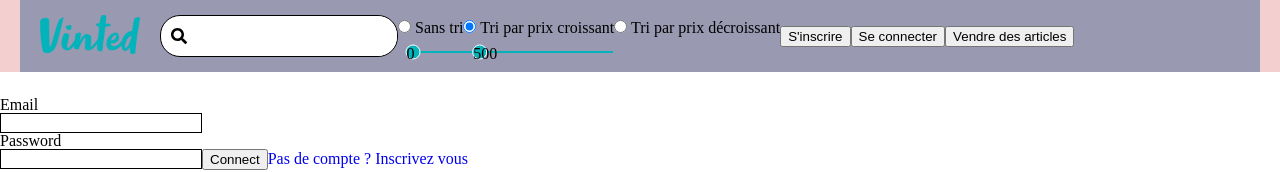
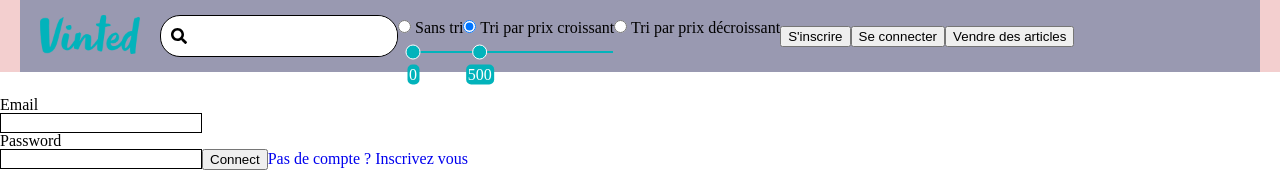
Before and after one commit to Bilboramix/react_vinted-front, a React (Create React App) app: page /login in a window 1280 px wide. Both pictures are taken after a click on the radio button 469 px from the left and 34 px from the top of the page. Shown: the top 172 px of the page. Built offline with nearby package versions, Linux system fonts and the light colour scheme.

Commit message:
fixed state warning

```diff
--- a/src/App.css
+++ b/src/App.css
@@ -30,6 +30,15 @@ header {
   background-color: rgb(153, 153, 177);
   padding: 15px 20px;
   align-items: center;
+}
+.price-filter-value {
+  position: relative;
+  top: 19px;
+  background-color: #02b3bb;
+  height: 20px;
+  color: white;
+  padding: 2px;
+  border-radius: 5px;
 }
 
 .filters {
--- a/src/components/Header.js
+++ b/src/components/Header.js
@@ -4,15 +4,20 @@ import Cookies from "js-cookie";
 import Slider from "./Slider";
 import { useNavigate } from "react-router-dom";
 import { FontAwesomeIcon } from "@fortawesome/react-fontawesome";
+import { useEffect } from "react";
 
 const Header = ({ setPriceSorters, isConnected, setIsConnected, priceFilters, setPriceFilters, priceSorters, search, setSearch }) => {
+  const token = Cookies.get("token");
+  useEffect(() => {
+    if (token) {
+      setIsConnected(true);
+    } else {
+      setIsConnected(false);
+    }
+  }, [token, setIsConnected]);
+
   const navigate = useNavigate();
-  const token = Cookies.get("token");
-  if (token) {
-    setIsConnected(true);
-  } else {
-    setIsConnected(false);
-  }
+
   return (
     <header>
       <div className="top-bar container">
--- a/src/components/Slider.js
+++ b/src/components/Slider.js
@@ -24,7 +24,6 @@ const Slider = ({ priceFilters, setPriceFilters }) => {
           </div>
         )}
         renderThumb={({ props }) => {
-          console.log(props);
           return (
             <div
               {...props}
@@ -35,11 +34,11 @@ const Slider = ({ priceFilters, setPriceFilters }) => {
                 backgroundColor: "#02B3BB",
                 border: "solid 1px white",
                 borderRadius: 50,
+                display: "flex",
+                justifyContent: "center",
               }}
             >
-              <span style={{ position: "relative" }} className="price-filter-value">
-                {props["aria-valuenow"]}
-              </span>
+              <span className="price-filter-value">{props["aria-valuenow"]}</span>
             </div>
           );
         }}
```
